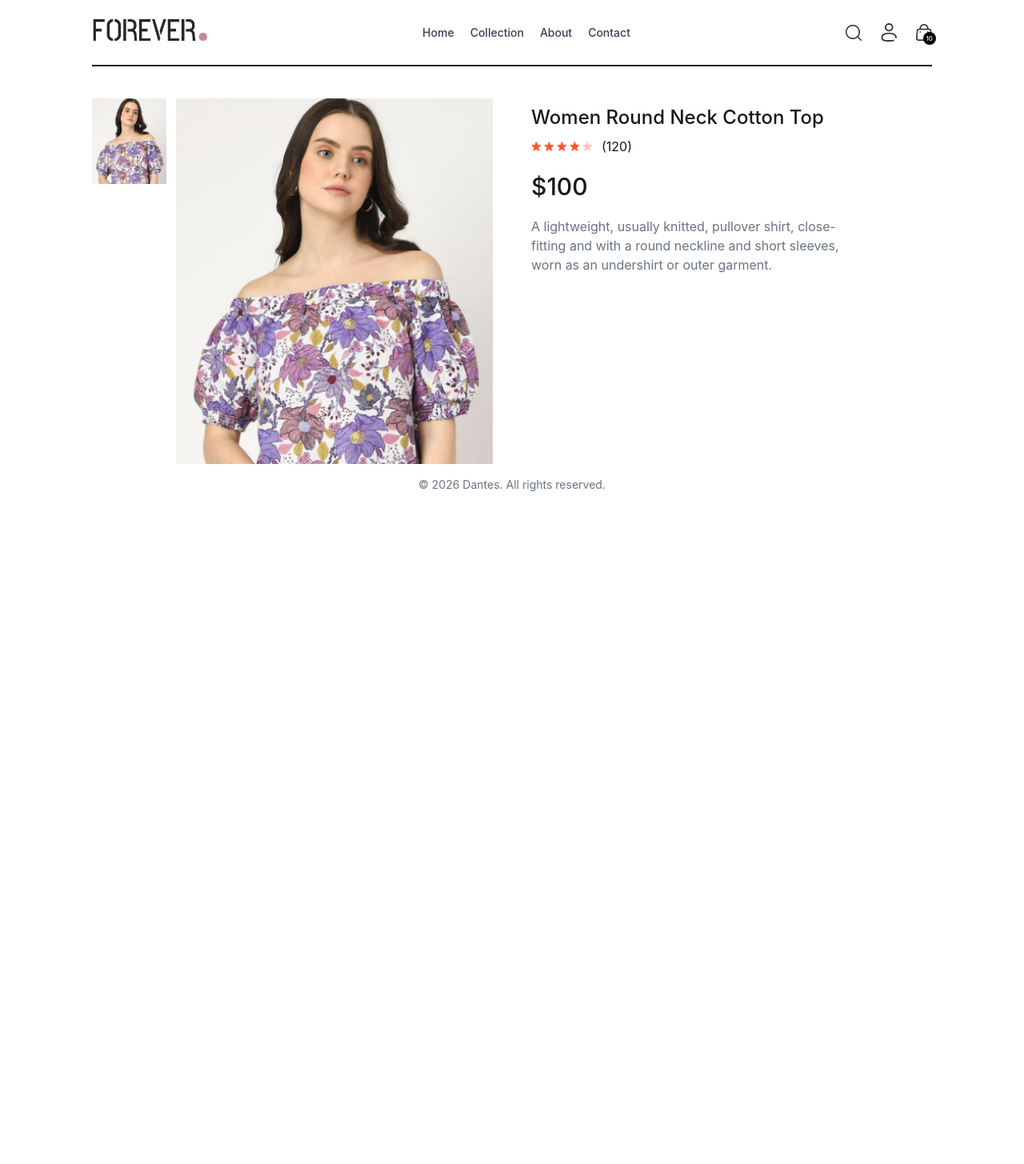
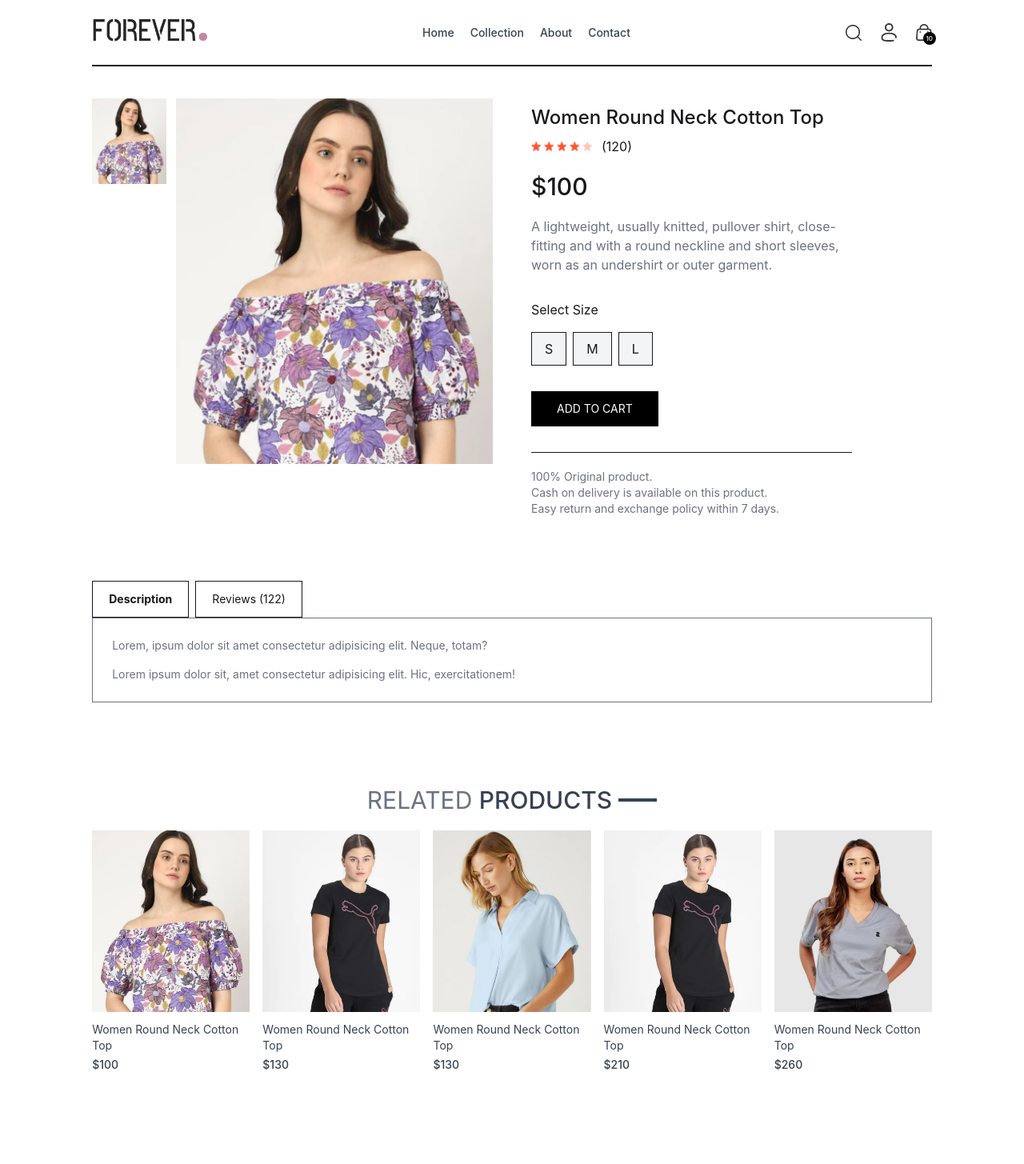
Before and after one commit to Yousuf7900/mern-ecommerce-client, a React (Vite) app: page /product/aaaaa in a window 1280 px wide. Shown: the top 1455 px of the page at 80% size. Before the commit the page ends 800 px from the top, so only its background shows below. Built offline with nearby package versions, Linux system fonts and the light colour scheme.

Commit message:
Related products based on cateogyr

```diff
--- /dev/null
+++ b/src/components/RelatedProducts.jsx
@@ -0,0 +1,31 @@
+import { useContext, useEffect, useState } from "react";
+import { ShopContext } from "../context/ShopContext";
+import Title from "./Title";
+import ProductItem from "./ProductItem";
+
+const RelatedProducts = ({ category, subCategory }) => {
+    const { products } = useContext(ShopContext);
+    const [related, setRelated] = useState([]);
+    useEffect(() => {
+        if (products.length > 0) {
+            let productsCopy = products.slice();
+            productsCopy = productsCopy.filter(item => category === item.category);
+            productsCopy = productsCopy.filter(item => subCategory === item.subCategory);
+            setRelated(productsCopy.slice(0, 5));
+        }
+    }, [products])
+    return (
+        <div className="my-24">
+            <div className="text-center text-3xl py-2">
+                <Title text1={"RELATED"} text2={"PRODUCTS"} />
+            </div>
+            <div className="grid grid-cols-2 sm:grid-cols-3 md:grid-cols-4 lg:grid-cols-5 gap-4 gap-y-6">
+                {related.map((item, idx) => (
+                    <ProductItem key={idx} id={item._id} image={item.image} name={item.name} price={item.price} />
+                ))}
+            </div>
+        </div>
+    );
+};
+
+export default RelatedProducts;
--- a/src/pages/Product.jsx
+++ b/src/pages/Product.jsx
@@ -2,6 +2,7 @@
 import { useParams } from "react-router";
 import { ShopContext } from "../context/ShopContext";
 import { assets } from "../assets/frontend_assets/assets";
+import RelatedProducts from "../components/RelatedProducts";
 
 const Product = () => {
 
@@ -9,6 +10,7 @@
     const { products, currency } = useContext(ShopContext);
     const [productData, setProductData] = useState(false);
     const [image, setImage] = useState('');
+    const [size, setSize] = useState('');
 
     const fetchProductData = async () => {
         products.map(item => {
@@ -53,8 +55,36 @@
                     </div>
                     <p className="mt-5 text-3xl font-medium">{currency}{productData.price}</p>
                     <p className="mt-5 text-gray-500 md:w-4/5">{productData.description}</p>
+                    <div className="flex flex-col gap-4 my-8">
+                        <p>Select Size</p>
+                        <div className="flex gap-2">
+                            {productData.sizes.map((item, idx) => (
+                                <button onClick={() => setSize(item)} className={`border py-2 px-4 bg-gray-100 ${item === size ? 'border-orange-500' : ''}`} key={idx}>{item}</button>
+                            ))}
+                        </div>
+                    </div>
+                    <button className="bg-black text-white px-8 py-3 text-sm active:bg-gray-700">ADD TO CART</button>
+                    <hr className="mt-8 sm:w-4/5" />
+                    <div className="text-sm text-gray-500 mt-5 flex-col gap-1">
+                        <p>100% Original product.</p>
+                        <p>Cash on delivery is available on this product.</p>
+                        <p>Easy return and exchange policy within 7 days.</p>
+                    </div>
                 </div>
             </div>
+            {/* Description and Review section */}
+            <div className="mt-20">
+                <div className="flex gap-2">
+                    <b className="border px-5 py-3 text-sm">Description</b>
+                    <p className="border px-5 py-3 text-sm">Reviews (122)</p>
+                </div>
+                <div className="flex flex-col gap-4 border px-6 py-6 text-sm text-gray-500">
+                    <p>Lorem, ipsum dolor sit amet consectetur adipisicing elit. Neque, totam?</p>
+                    <p>Lorem ipsum dolor sit, amet consectetur adipisicing elit. Hic, exercitationem!</p>
+                </div>
+            </div>
+            {/* Display Related products */}
+            <RelatedProducts category={productData.category} subCategory={productData.subCategory} />
         </div>
     ) : <div className="opacity-0">
 
```
